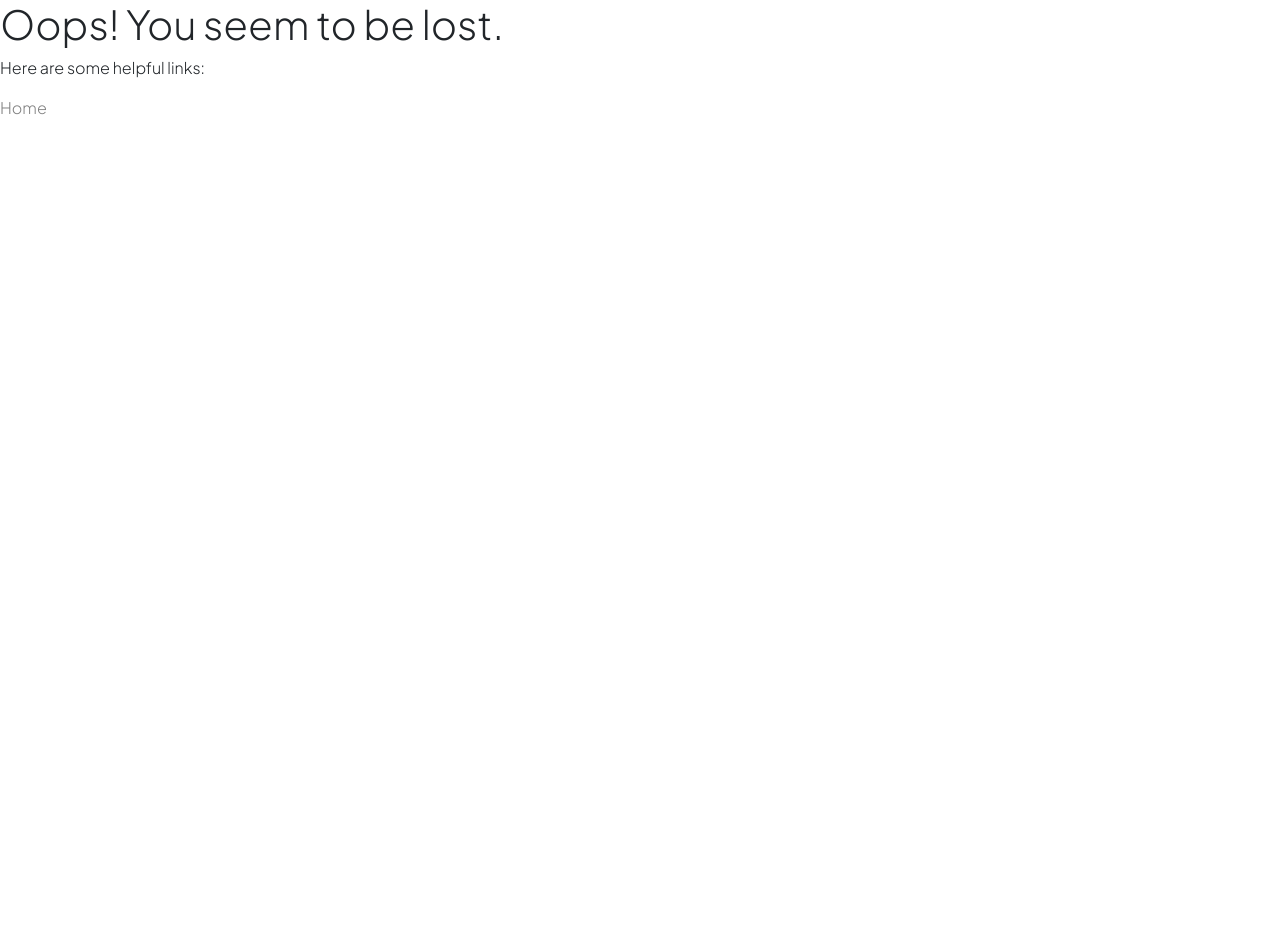
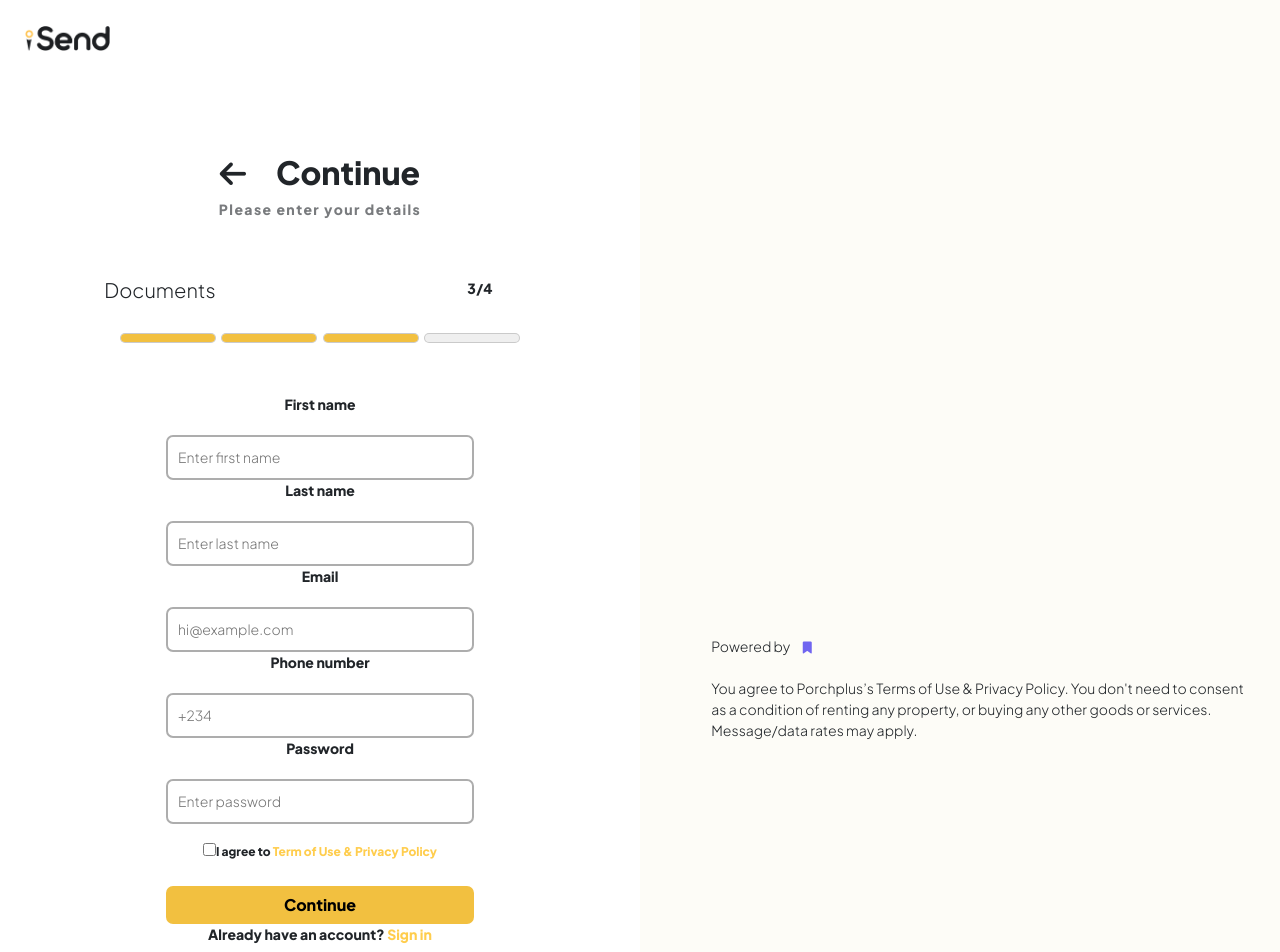
Before and after one commit to TEE2DWHY/Isend-Logistics, a React (Create React App) app: page /legediz/documents in a window 1280 px wide. Shown: the top 952 px of the page. Before the commit the page ends 800 px from the top, so only its background shows below. Built offline with nearby package versions, Linux system fonts and the light colour scheme.

Commit message:
added meter to the delivery page

```diff
--- a/src/App.js
+++ b/src/App.js
@@ -15,6 +15,7 @@ import DeliveryDetails from "./pages/DeliveryDetails";
 // Legediz
 import LoginLegediz from "./pages/Legediz/Login";
 import SignUpLegediz from "./pages/Legediz/SignUp";
+import DocumentsLegediz from "./pages/Legediz/Documents";
 // MotorCycle
 import LoginMotorcycle from "./pages/Motorcycle/Login";
 import SignUpMotorcycle from "./pages/Motorcycle/SignUp";
@@ -42,6 +43,7 @@ function App() {
           <Route path="/delivery-details" element={<DeliveryDetails />} />
           <Route path="/legediz/login" element={<LoginLegediz />} />
           <Route path="/legediz/sign-up" element={<SignUpLegediz />} />
+          <Route path="/legediz/documents" element={<DocumentsLegediz />} />
           <Route path="/motorcycle/login" element={<LoginMotorcycle />} />
           <Route path="/motorcycle/sign-up" element={<SignUpMotorcycle />} />
           <Route path="/car/login" element={<LoginCar />} />
--- a/src/index.css
+++ b/src/index.css
@@ -11,6 +11,16 @@ a{
 }
 a:hover{
   color: #F2C040;
+}
+meter::-webkit-meter-optimum-value {
+  background: #F2C040;
+}
+meter::-moz-meter-bar { /* Firefox Pseudo Class */
+  background: #F2C040;
+}
+meter{
+  width: 6rem;
+  height: 20px;
 }
 i{
   font-size: 30px;
--- a/src/pages/Legediz/Documents.js
+++ b/src/pages/Legediz/Documents.js
@@ -1,8 +1,102 @@
 
-const Documents = () => {
+const DocumentsLegediz = () => {
     return (
-        <div>Documents</div>
+        <>
+            <section>
+                <div className="container-fluid" style={{ height: "100vh" }}>
+                    <div className="row">
+                        <div className="col-lg-6">
+                            <br />
+                            <img className=" container logo" src="../images/logo.png" alt="logo" />
+                            <div className="header-login">
+                                <br /> <br />
+                                <h2 style={{ fontWeight: "bold" }}><i class="fa-solid fa-arrow-left" style={{ marginRight: "30px" }}></i>Continue</h2>
+                                <p style={{ opacity: "0.6", fontSize: "14px", letterSpacing: "0.1em" }}>Please enter your details</p>
+                                <br />
+                                <div className="row">
+                                    <div className="col-lg-6">
+                                        <h5>Documents</h5>
+                                    </div>
+                                    <div className="col-lg-6" style={{ fontSize: '14px' }}>
+                                        3/4
+                                    </div>
+                                </div>
+                                <div className="container">
+                                    <meter value="100"></meter> <meter value="100"></meter> <meter value="100"></meter> <meter value="0"></meter>
+                                </div>
+                                <br />
+                                <p style={{ fontSize: "14px" }}>First name</p>
+                                <input
+                                    className="login-input"
+                                    type="text"
+                                    required
+                                    placeholder="Enter first name"
+                                    name="firstName"
+                                // onChange={handleChange}
+                                />
+                                <br />
+                                <p style={{ fontSize: "14px" }}>Last name</p>
+                                <input
+                                    className="login-input"
+                                    type="text"
+                                    required
+                                    placeholder="Enter last name"
+                                    name="lastName"
+                                // onChange={handleChange}
+                                />
+                                <br />
+                                <p style={{ fontSize: "14px" }}>Email</p>
+                                <input
+                                    className="login-input"
+                                    type="email"
+                                    required
+                                    placeholder="hi@example.com"
+                                    name="password"
+                                // onChange={handleChange}
+                                />
+                                <br />
+                                <p style={{ fontSize: "14px" }}>Phone number</p>
+                                <input
+                                    className="login-input"
+                                    type="text"
+                                    required
+                                    placeholder="+234"
+                                    name="phoneNumber"
+                                // onChange={handleChange}
+                                />
+                                <br />
+                                <p style={{ fontSize: "14px" }}>Password</p>
+                                <input
+                                    className="login-input"
+                                    type="password"
+                                    required
+                                    placeholder="Enter password"
+                                    name="password"
+                                // onChange={handleChange}
+                                />
+                                <br />
+                                <input
+                                    type="checkbox"
+                                />
+                                <span style={{ fontSize: "12px" }}>I agree to <span style={{ color: "#FFCD4D" }}>Term of Use & Privacy Policy</span></span>
+                                <br />
+                                <button className="login">Continue</button>
+                                <br />
+                                <p style={{ fontSize: "14px" }}>Already have an account? <span style={{ color: "#FFCD4D" }}> Sign in</span></p>
+                            </div>
+                        </div>
+                        <div className="col-lg-6 phase2-legediz">
+                            <div className="phase-2-contents">
+                                <p>Powered by <i style={{ fontSize: "12px", marginLeft: "10px", color: "#7065F0" }} class="fa-solid fa-bookmark"></i>
+                                    <br /> <br />
+                                    You agree to Porchplus’s Terms of Use & Privacy Policy. You don't need to consent as a condition of renting any property, or buying any other goods or services. Message/data rates may apply. </p>
+                            </div>
+                        </div>
+                    </div>
+                </div>
+            </section>
+        </>
     )
 }
 
-export default Documents
+export default DocumentsLegediz
--- a/src/pages/Legediz/SignUp.js
+++ b/src/pages/Legediz/SignUp.js
@@ -7,7 +7,7 @@ const SignUpLegediz = () => {
                     <div className="row">
                         <div className="col-lg-6">
                             <br />
-                            <img className="logo" src="../images/logo.png" alt="logo" />
+                            <img className=" container logo" src="../images/logo.png" alt="logo" />
                             <div className="header-login">
                                 <br />
                                 <h1>Welcome back Victor!</h1>
@@ -73,11 +73,11 @@ const SignUpLegediz = () => {
                             </div>
                         </div>
                         <div className="col-lg-6 phase2-legediz">
-                            <img className="legediz img-fluid" src="../images/Legediz.png" alt="legediz" />
-                            <p style={{ textAlign: "center", margin: "10px 0" }}>Powered by <i style={{ fontSize: "12px", marginLeft: "10px", color: "#7065F0" }} class="fa-solid fa-bookmark"></i>
-                                <br />
-                                <span style={{ marginTop: "30px" }}>You agree to Porchplus’s Terms of Use & Privacy Policy. You don't need to consent as a condition of renting any property, or buying any other goods or services. Message/data rates may apply.</span> </p>
-                            <br /> <br />
+                            <div className="phase-2-contents">
+                                <p>Powered by <i style={{ fontSize: "12px", marginLeft: "10px", color: "#7065F0" }} class="fa-solid fa-bookmark"></i>
+                                    <br /> <br />
+                                    You agree to Porchplus’s Terms of Use & Privacy Policy. You don't need to consent as a condition of renting any property, or buying any other goods or services. Message/data rates may apply. </p>
+                            </div>
                         </div>
                     </div>
                 </div>
```
